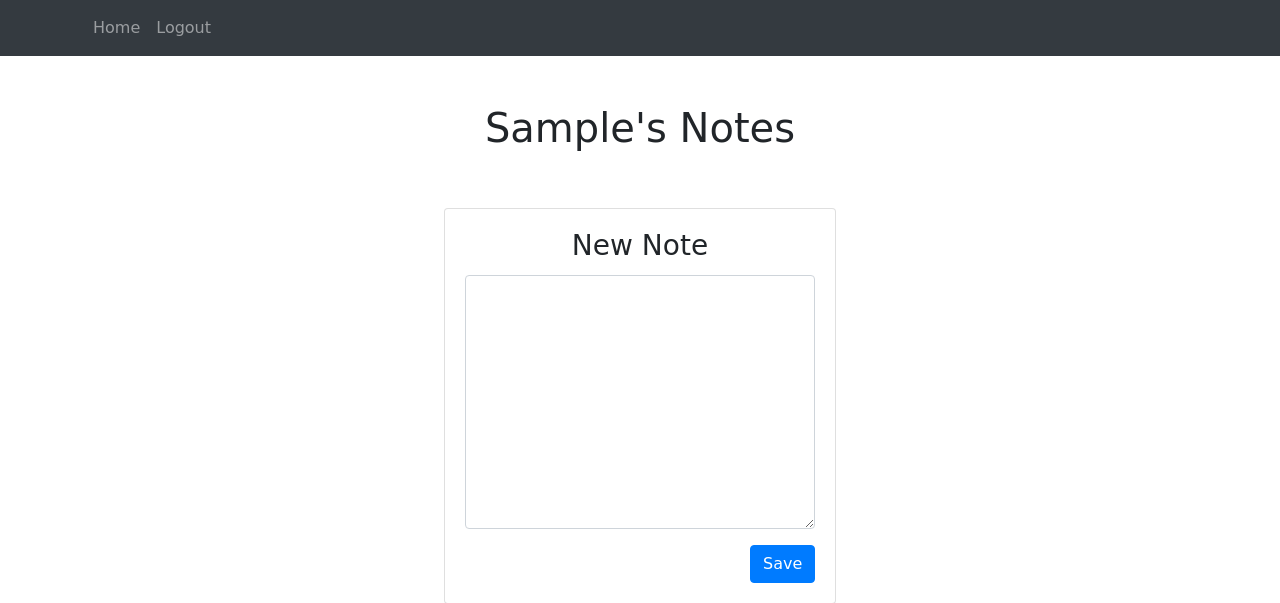
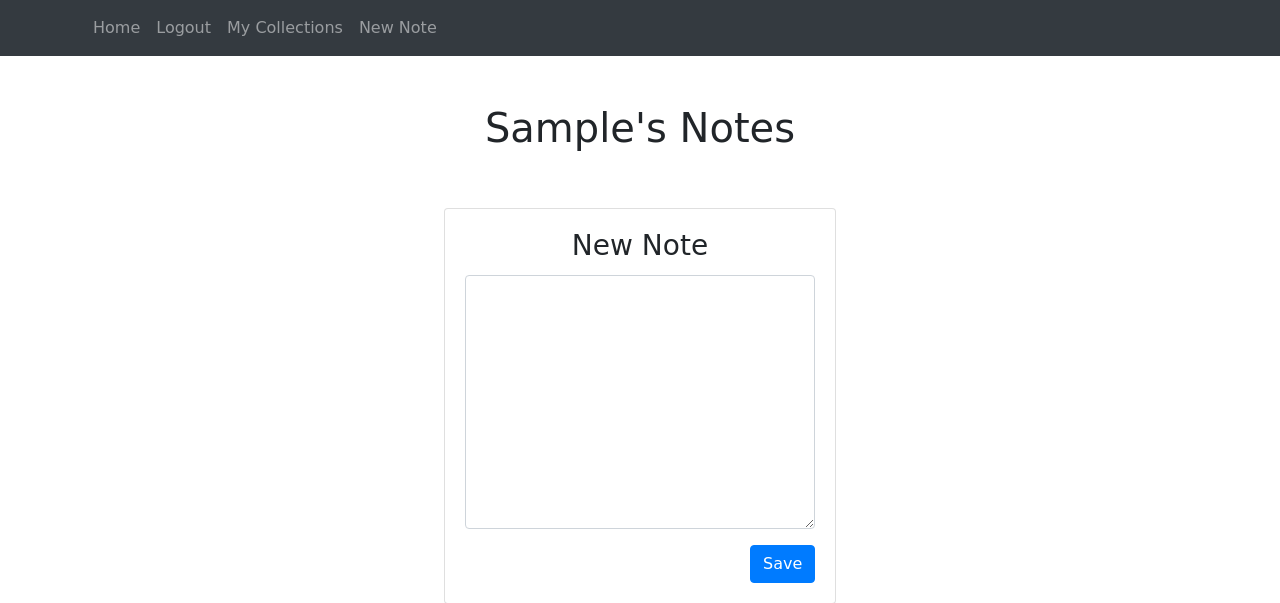
Before and after one commit to kimfom01/quicknotesfront, a Flask app: page / in a window 1280 px wide. Shown: the top 603 px of the page. Run offline with Flask 3, Linux system fonts and the light colour scheme; the visitor is signed in with stand-in values (Sample User, id 1); some libraries are stand-ins or nearby versions; some web fonts are replaced.

Commit message:
Add nav links for my collection and new note

```diff
--- a/website/templates/base.html
+++ b/website/templates/base.html
@@ -37,6 +37,12 @@
             <a class="nav-item nav-link" id="home" href="/">Home</a>
             {% if user.is_authenticated %}
             <a class="nav-item nav-link" id="logout" href="/logout">Logout</a>
+            <a class="nav-item nav-link" id="collections" href="/my-collections"
+              >My Collections</a
+            >
+            <a class="nav-item nav-link" id="new-note" href="/new-note"
+              >New Note</a
+            >
             {% else %}
             <a
               class="nav-item nav-link"
```
